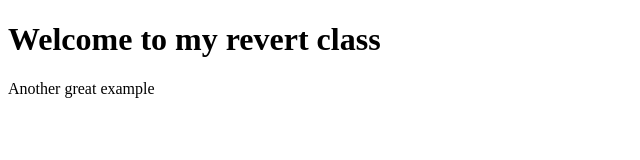
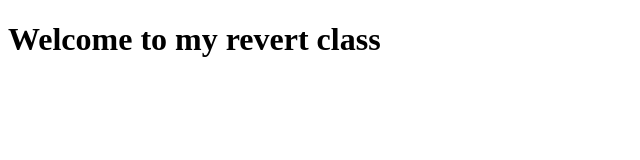
Before and after one commit to justaway1/git-crash-course, a plain HTML site: page index.html in a window 1280 px wide. Shown: the whole page, without its empty margins (0-640 px from the left). Drawn offline with Linux system fonts and the light colour scheme.

```diff
--- a/index.html
+++ b/index.html
@@ -7,6 +7,5 @@
   </head>
   <body>
     <h1>Welcome to my revert class</h1>
-    <p>Another great example</p>
   </body>
 </html>
```
